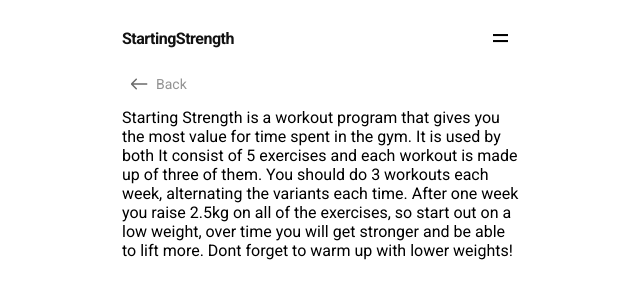
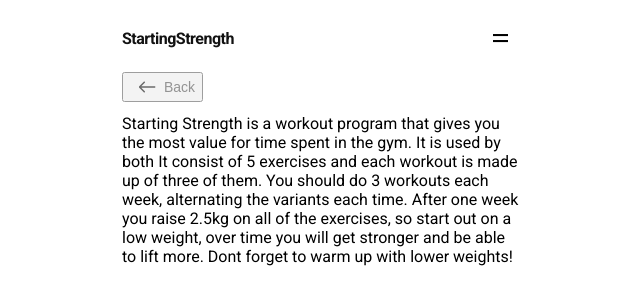
Before and after one commit to erikpantzar/starting-strength, a React (Create React App) app: page /about in a window 1280 px wide. Shown: the top 304 px of the page, without its empty margins (318-958 px from the left). Built offline with nearby package versions, Linux system fonts and the light colour scheme; what react-fastclick would draw is missing.

Commit message:
Update back button to have option not to provide URL in order to act as a generic back button.

```diff
--- a/src/Components/BackNav/BackNav.js
+++ b/src/Components/BackNav/BackNav.js
@@ -4,6 +4,15 @@
 import BackNavArrow from './BackNav.svg'
 
 const BackNav = ({ route }) => {
+  if (!route.url) {
+    return (
+      <button onClick={() => window.history.back()} className="BackNav-link">
+        <img src={BackNavArrow} alt="Back arrow" className="BackNav-arrow" />
+        <span className="BackNav-text">Back</span>
+      </button>
+    )
+  }
+
   return (
     <Link to={route.url} className="BackNav-link">
       <img src={BackNavArrow} alt="Back arrow" className="BackNav-arrow" />
--- a/src/View/About.js
+++ b/src/View/About.js
@@ -3,7 +3,7 @@
 
 const About = () => (
   <div>
-    <BackNav route={{ url: `/`, name: 'Back' }} />
+    <BackNav route={{ name: 'Back' }} />
     <Typography>
       Starting Strength is a workout program that gives you the most value for
       time spent in the gym. It is used by both It consist of 5 exercises and
```
